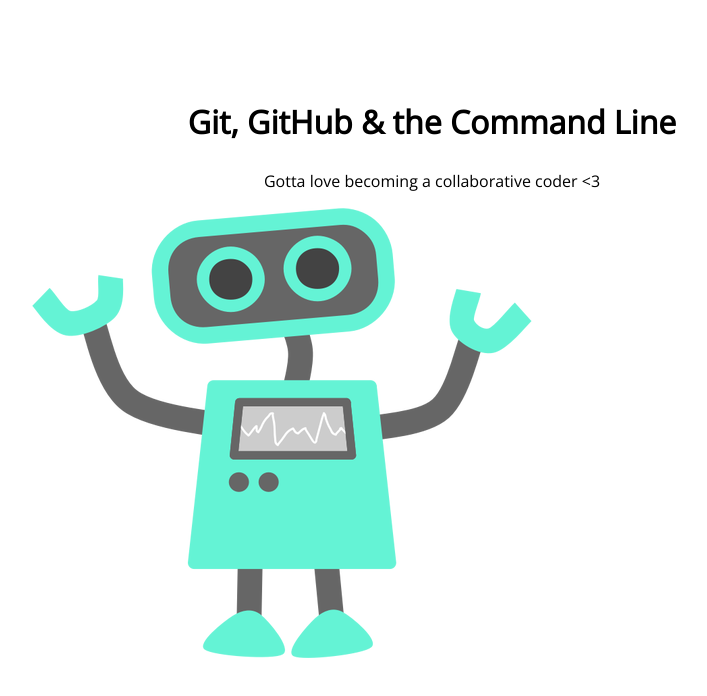
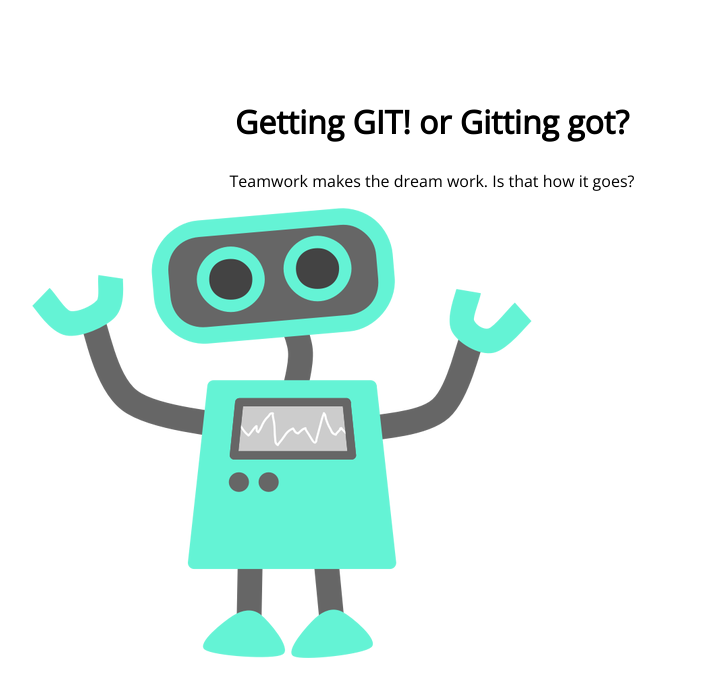
Before and after one commit to goonietunes/105-project, a plain HTML site: page index.html in a window 1280 px wide. Shown: the whole page, without its empty margins (208-915 px from the left). Drawn offline with nearby package versions, Linux system fonts and the light colour scheme.

Commit message:
changed h1 and p text

```diff
--- a/index.html
+++ b/index.html
@@ -8,8 +8,8 @@
 </head>
 <body>
 	<section>
-		<h1>Git, GitHub & the Command Line</h1>
-		<p>Gotta love becoming a collaborative coder <3</p>
+		<h1>Getting GIT! or Gitting got?</h1>
+		<p>Teamwork makes the dream work. Is that how it goes?</p>
 		<img src="img/happy-blue-robot.png">
 	</section>
 </body>
```
